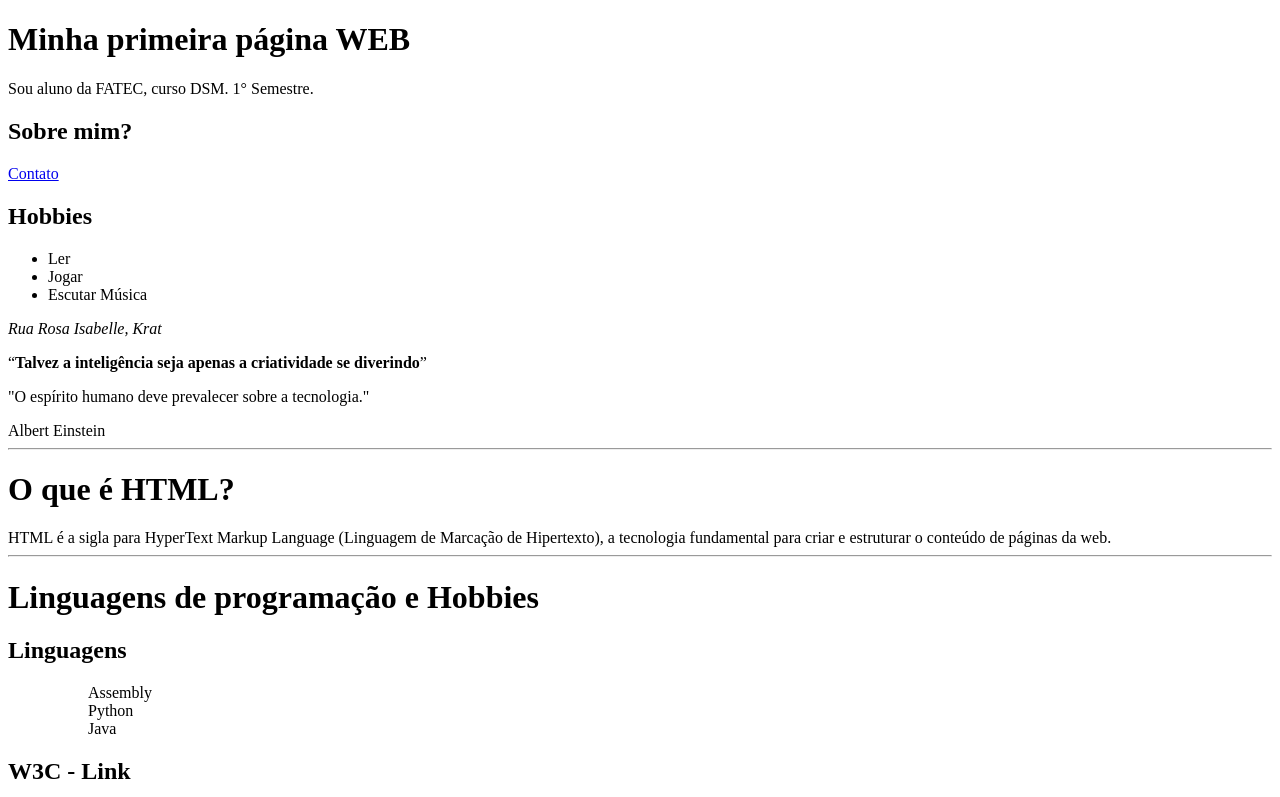
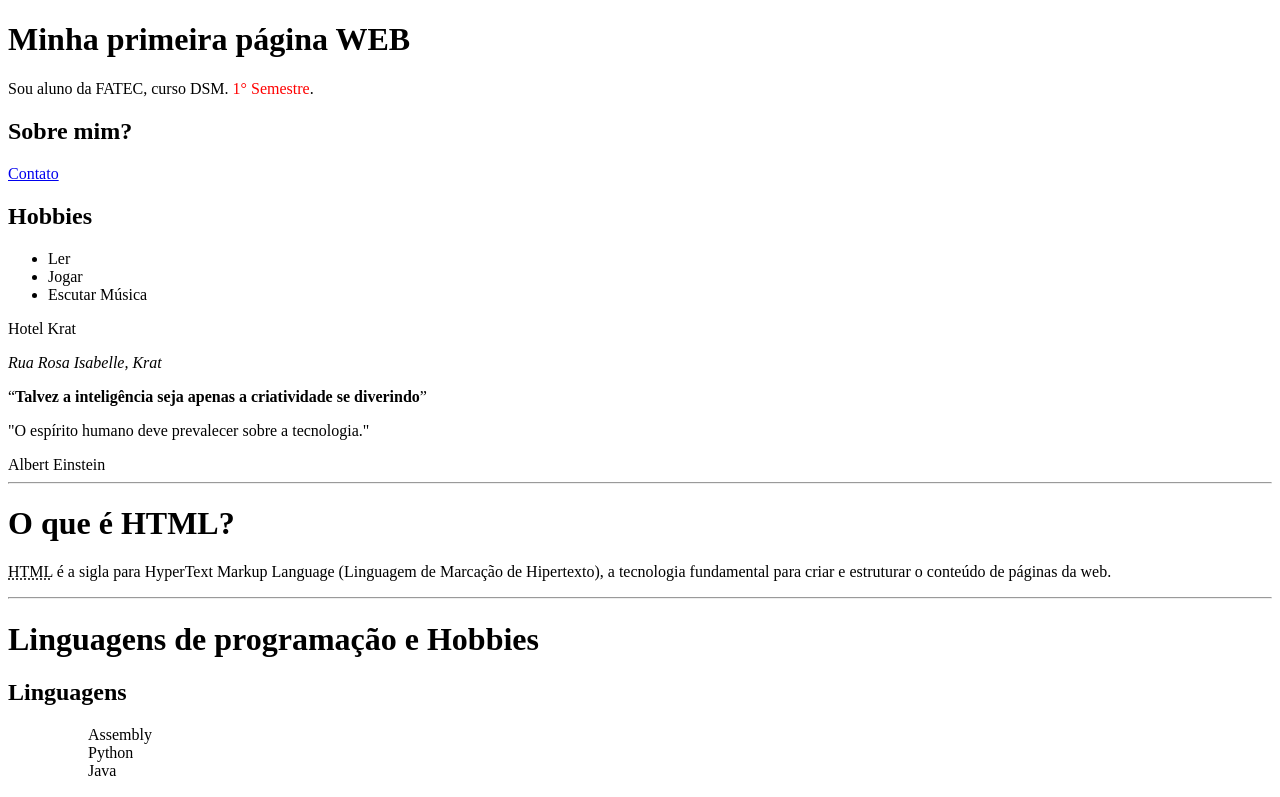
Before and after one commit to Yu-Sant/webpage, a plain HTML site: page index.html in a window 1280 px wide. Shown: the top 797 px of the page. Drawn offline with Linux system fonts and the light colour scheme.

Commit message:
Update index.html
Atualização de TAG's

```diff
--- a/index.html
+++ b/index.html
@@ -8,9 +8,10 @@
 
 <body>
 
-<h1>Minha primeira página WEB</h1>
-
-<p>Sou aluno da FATEC, curso DSM. 1° Semestre.</p>
+<div>
+    <h1>Minha primeira página WEB</h1>
+    <p>Sou aluno da FATEC, curso DSM. <span style="color: red">1° Semestre</span>.</p>
+</div>
 
 <p>
 <h2>Sobre mim?</h2>
@@ -25,6 +26,7 @@
 <li>Escutar Música</li>
 </ul>
 
+<p>Hotel Krat</p>
 <p><address>Rua Rosa Isabelle, Krat</address></p>
 
 <p><q><strong>Talvez a inteligência seja apenas a criatividade se diverindo</strong></q></p>
@@ -38,7 +40,7 @@
 
 <!-- Uso da Tag Abbr -->
 <h1>O que é HTML?</h1>
-<abbr>HTML é a sigla para HyperText Markup Language (Linguagem de Marcação de Hipertexto), a tecnologia fundamental para criar e estruturar o conteúdo de páginas da web. </abbr>
+<p><abbr title="HyperText Markup Language">HTML</abbr> é a sigla para HyperText Markup Language (Linguagem de Marcação de Hipertexto), a tecnologia fundamental para criar e estruturar o conteúdo de páginas da web.</p>
 
 <hr>
 
```
